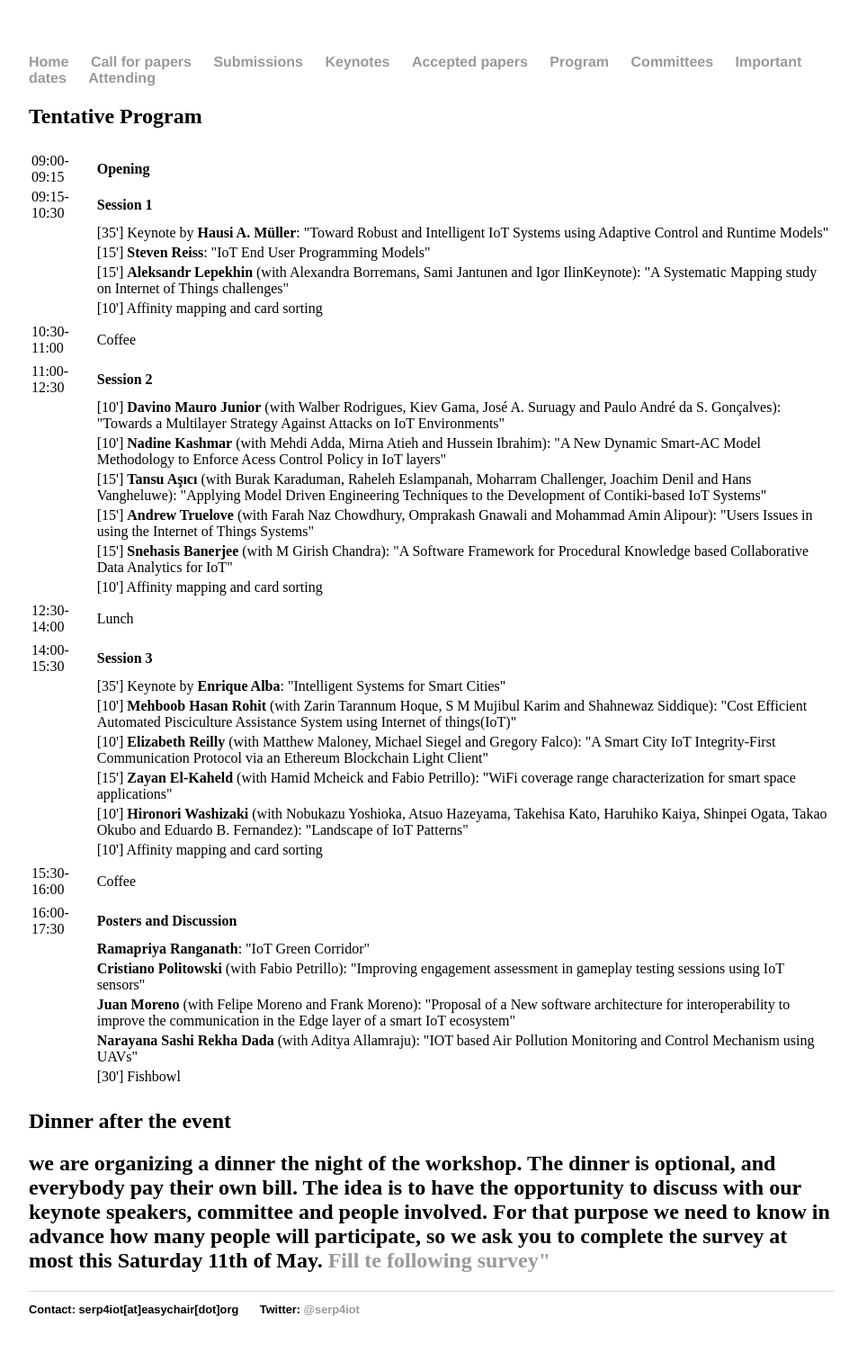
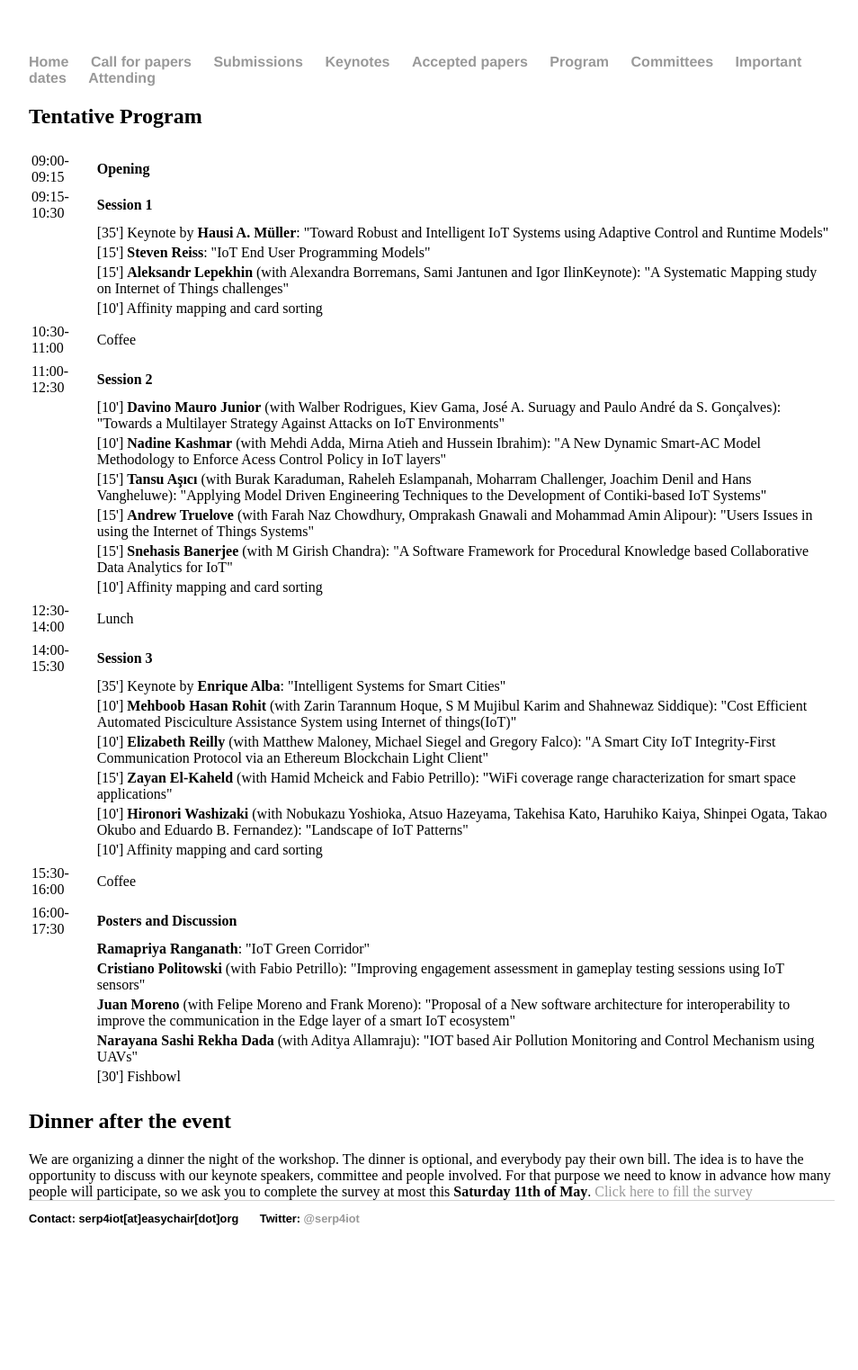
Before and after one commit to moar82/SERP4IoT, a Jekyll site: the page built from program/index.html, in a window 1280 px wide. Shown: the whole page at 90% size, without its empty margins (160-1114 px from the left). Built offline with Jekyll 4.4.1, drawn with Linux system fonts in a browser that asks for light colours; after the commit the page ends 1422 px from its top, so only the background shows below that.

Commit message:
Update index.html

```diff
--- a/program/index.html
+++ b/program/index.html
@@ -229,8 +229,8 @@ title: Program
   </tr>
 </table>
 
-<h2>Dinner after the event  <h2>
-we are organizing a dinner the night of the workshop. The dinner is optional, and everybody pay their own bill.  The idea is to have the opportunity to discuss with our keynote speakers, committee and people involved.  For that purpose we need to know in advance how many people will participate, so we ask you to complete the survey at most
+<h2>Dinner after the event  </h2>
+We are organizing a dinner the night of the workshop. The dinner is optional, and everybody pay their own bill.  The idea is to have the opportunity to discuss with our keynote speakers, committee and people involved.  For that purpose we need to know in advance how many people will participate, so we ask you to complete the survey at most
 this <b>Saturday 11th of May</b>.
 
-  <a href="https://forms.gle/4E1j47UyhasWdh6HA" target="_blank"> Fill te following survey" </a>
+  <a href="https://forms.gle/4E1j47UyhasWdh6HA" target="_blank"> Click here to fill the survey </a>
```
